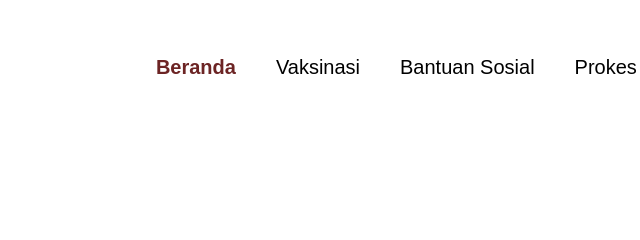
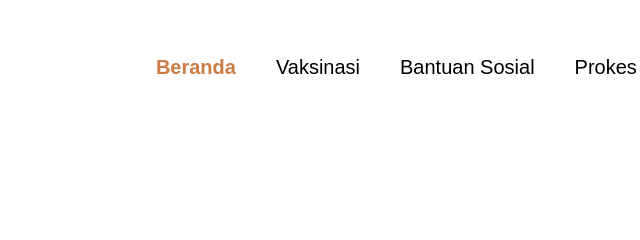
Before and after one commit to rayclementj/Milestone02_K30, a plain HTML site: page Milestone02_K30.html in a window 1280 px wide. In both pictures the pointer is over the link "Beranda". Shown: the top 240 px of the page, 462-1102 px from the left. Drawn offline with Linux system fonts and the light colour scheme.

Commit message:
ganti warna

```diff
--- a/style.css
+++ b/style.css
@@ -218,7 +218,7 @@ h2 {
 
 .hovereffect:hover {
     font-weight: bold;
-    color: #6C2424;
+    color:#cc7c44;
 }
 
 .bold:hover {
```
